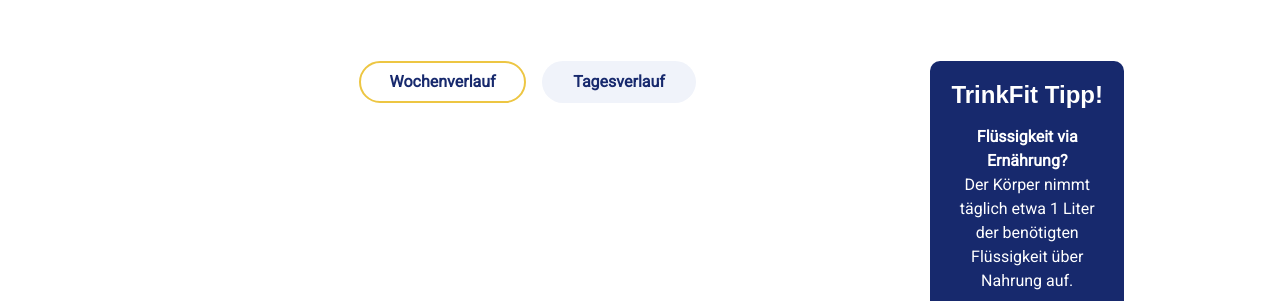
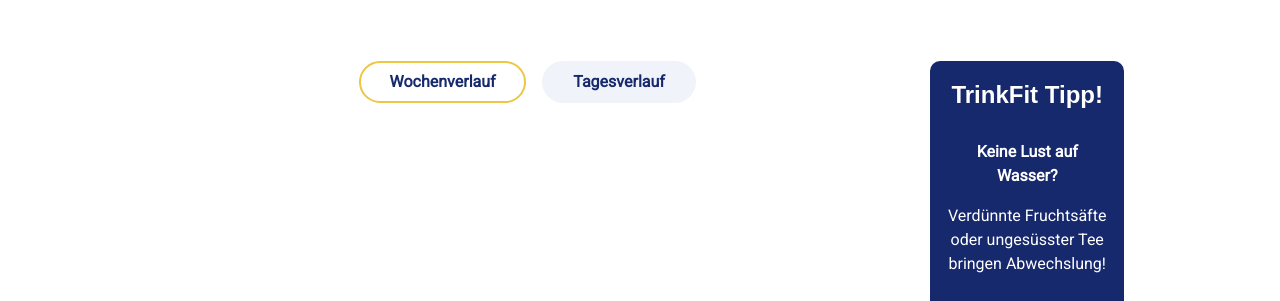
Before and after one commit to wanakaemmenegger/IM4, a plain HTML site: page index.html in a window 1280 px wide. Shown: the part 1136-1437 px from the top of the page. Drawn offline with nearby package versions, Linux system fonts and the light colour scheme; no server answers; a web font is replaced by a local one.

Commit message:
Wechsel TrinkFit Tipps

```diff
--- a/index.html
+++ b/index.html
@@ -79,10 +79,11 @@
 
         <aside class="tip-box">
           <h3>TrinkFit Tipp!</h3>
-          <p><strong>Flüssigkeit via Ernährung?</strong></p>
-          <p>Der Körper nimmt täglich etwa 1 Liter der benötigten Flüssigkeit über Nahrung auf.</p>
+          <p id="tip-headline"><strong>Flüssigkeit via Ernährung?</strong></p>
+          <p id="tip-text">Der Körper nimmt täglich etwa 1 Liter der benötigten Flüssigkeit über Nahrung auf.</p>
           <img src="images/Logo_Trink_Fit_transparent.png" alt="TrinkFit Logo" width="80px" style="margin-top: 1em;" />
         </aside>
+
       </div>
 
 
@@ -118,5 +119,7 @@
 
   <!-- Dein eigenes JS -->
   <script src="scripts/chart.js"></script>
+  <script src="scripts/tipps.js"></script>
+
 </body>
 </html>
--- a/scripts/chart.js
+++ b/scripts/chart.js
@@ -64,7 +64,7 @@ fetch('etl/chart_data.php')
         },
         options: {
           responsive: true,
-         scales: {
+          scales: {
             y: {
               beginAtZero: true,
               max: 3,
@@ -72,7 +72,7 @@ fetch('etl/chart_data.php')
                 stepSize: 0.5
               },
               grid: {
-                display: false,
+                display: false
               }
             },
             x: {
@@ -127,6 +127,11 @@ document.getElementById('btn-week')?.addEventListener('click', () => {
   document.getElementById('btn-week').classList.add('active');
   document.getElementById('btn-day').classList.remove('active');
   document.querySelector('.trinkfortschritt-box')?.classList.add('hidden');
+
+  // Entferne die Tagesmodus-Klasse, damit Chart-Area normal bleibt
+  document.querySelector('.chart-area').classList.remove('tagesmodus');
+
+  console.log('Wochenchart aktiv, Tagesmodus entfernt:', document.querySelector('.chart-area').classList);
 });
 
 document.getElementById('btn-day')?.addEventListener('click', () => {
@@ -135,16 +140,19 @@ document.getElementById('btn-day')?.addEventListener('click', () => {
   document.getElementById('btn-week').classList.remove('active');
   document.getElementById('btn-day').classList.add('active');
 
+  // Tagesmodus-Klasse hinzufügen, damit die Höhe angepasst wird
+  document.querySelector('.chart-area').classList.add('tagesmodus');
+
   const fill = document.getElementById('trinkFill');
-  const info = document.getElementById('trinkInfo');
   const box = document.querySelector('.trinkfortschritt-box');
 
-  if (fill && info && gespeicherteDaten?.heute) {
+  if (fill && gespeicherteDaten?.heute) {
     const menge = parseFloat(gespeicherteDaten.heute.menge);
     const ziel = parseFloat(gespeicherteDaten.heute.ziel);
     const prozent = Math.min(100, (menge / ziel) * 100);
     fill.style.width = prozent + '%';
-    info.textContent = `${menge} L von ${ziel} L getrunken`;
     box?.classList.remove('hidden');
   }
+
+  console.log('Tageschart aktiv, Tagesmodus gesetzt:', document.querySelector('.chart-area').classList);
 });
--- /dev/null
+++ b/scripts/tipps.js
@@ -0,0 +1,36 @@
+document.addEventListener('DOMContentLoaded', () => {
+  const tips = [
+    {
+      headline: 'Keine Lust auf Wasser?',
+      text: 'Verdünnte Fruchtsäfte oder ungesüsster Tee bringen Abwechslung!'
+    },
+    {
+      headline: 'Wie berechnen wir deinen Trink-Bedarf?',
+      text: 'Je nach Alter benötigst du pro Tag 30 bis 40ml Wasser pro Kilogramm Körpergewicht.'
+    },
+    {
+      headline: 'Entziehen Getränke auch Flüssigkeit?',
+      text: 'Alkohol, Cola, Kaffee und Brennnessel- oder Birkenblättertee entziehen dem Körper Flüssigkeit.'
+    },
+    {
+      headline: 'Flüssigkeit via Ernährung?',
+      text: 'Der Körper nimmt täglich etwa 1 Liter der benötigten Flüssigkeit über Nahrung auf.'
+    }
+  ];
+
+  const tipHeadline = document.getElementById('tip-headline');
+  const tipText = document.getElementById('tip-text');
+  let currentTip = 0;
+
+  function showTip(index) {
+    tipHeadline.innerHTML = `<strong>${tips[index].headline}</strong>`;
+    tipText.textContent = tips[index].text;
+  }
+
+  showTip(currentTip);
+
+  setInterval(() => {
+    currentTip = (currentTip + 1) % tips.length;
+    showTip(currentTip);
+  }, 120000); // 120000 ms = 2 Minuten
+});
--- a/styles.css
+++ b/styles.css
@@ -239,7 +239,7 @@ aside.tip-box p {
   flex-direction: column;
   justify-content: space-between;
   text-align: center;
-  align-items: centers;
+  align-items: center;
 }
 
 .tip-box h3 {
```
